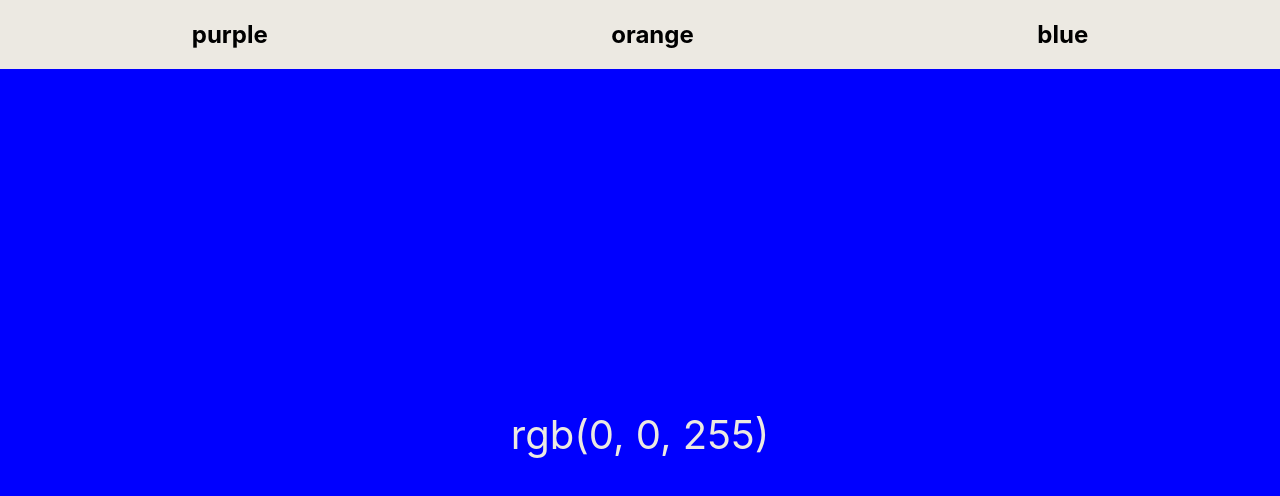
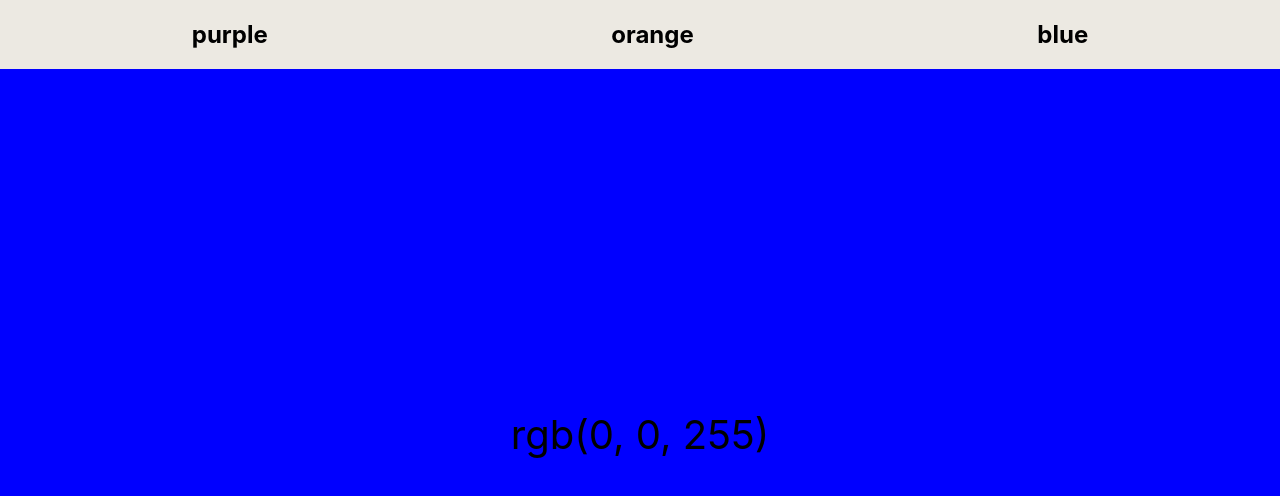
Before and after one commit to david-qz/react-color-router, a React (Create React App) app: page /rgb/0/0/255 in a window 1280 px wide. Shown: the top 496 px of the page. Built offline with nearby package versions, Linux system fonts and the light colour scheme.

Commit message:
Change text color to optimize background contrast

```diff
--- a/src/components/RGB/RGB.css
+++ b/src/components/RGB/RGB.css
@@ -4,5 +4,4 @@
     align-items: center;
 
     font-size: 2.5rem;
-    color: var(--off-white);
 }
--- a/src/components/RGB/RGB.js
+++ b/src/components/RGB/RGB.js
@@ -2,11 +2,19 @@ import { useParams } from 'react-router-dom';
 import './RGB.css';
 
 export default function RGB() {
-  const color = useParams();
+  const { r, g, b } = useParams();
+
+  const cMax = Math.max(parseInt(r), parseInt(g), parseInt(b)) / 255;
+  const cMin = Math.min(parseInt(r), parseInt(g), parseInt(b)) / 255;
+  const lightness = cMax + cMin / 2;
+
   return <div
     className="RGB"
-    style={{ backgroundColor: `rgb(${color.r}, ${color.g}, ${color.b})` }}
+    style={{
+      backgroundColor: `rgb(${r}, ${g}, ${b})`,
+      color: lightness > 0.45 ? 'black' : 'var(--off-white)'
+    }}
   >
-    {`rgb(${color.r}, ${color.g}, ${color.b})`}
+    {`rgb(${r}, ${g}, ${b})`}
   </div>;
 }
```
